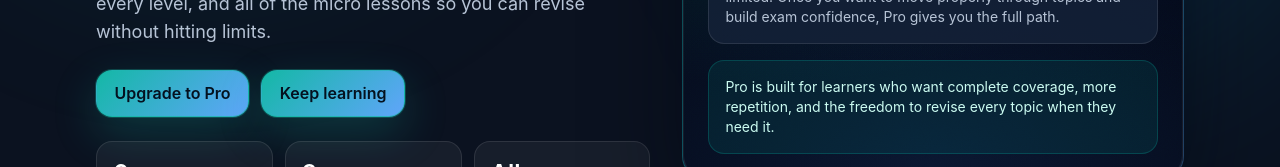
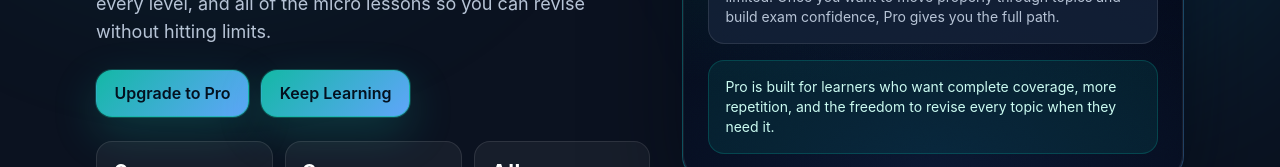
Before and after one commit to Jcooper1901/joinery-theory, a Next.js app: page /pricing in a window 1280 px wide. Shown: the part 390-557 px from the top of the page. Built offline with nearby package versions, Linux system fonts and the light colour scheme; no server answers.

Commit message:
Polish pricing secondary CTA capitalization

```diff
--- a/app/pricing/page.tsx
+++ b/app/pricing/page.tsx
@@ -69,7 +69,7 @@ export default function PricingPage() {
                 Upgrade to Pro
               </Link>
               <Link className="btn-secondary" href="/">
-                Keep learning
+                Keep Learning
               </Link>
             </div>
 
```
